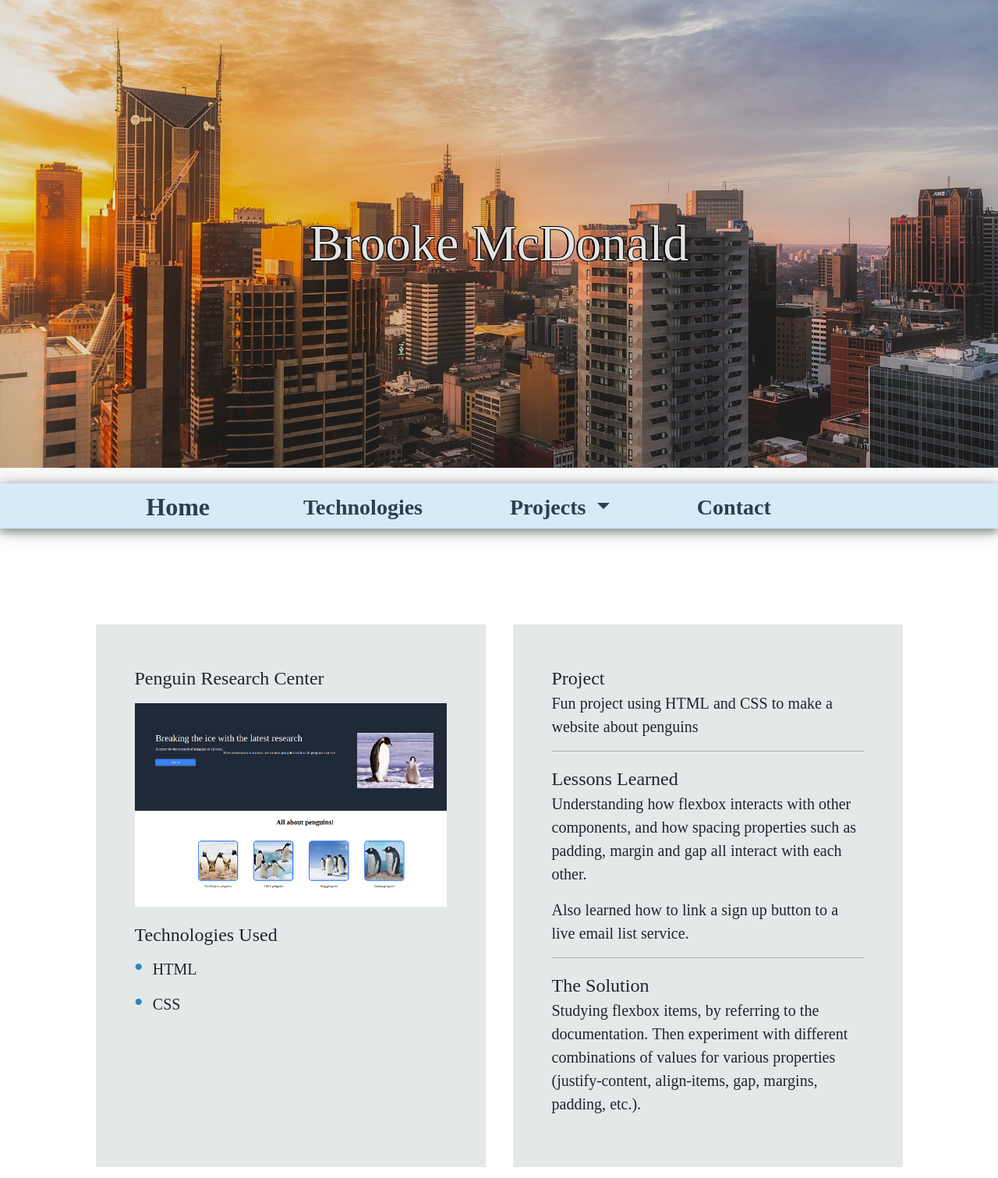
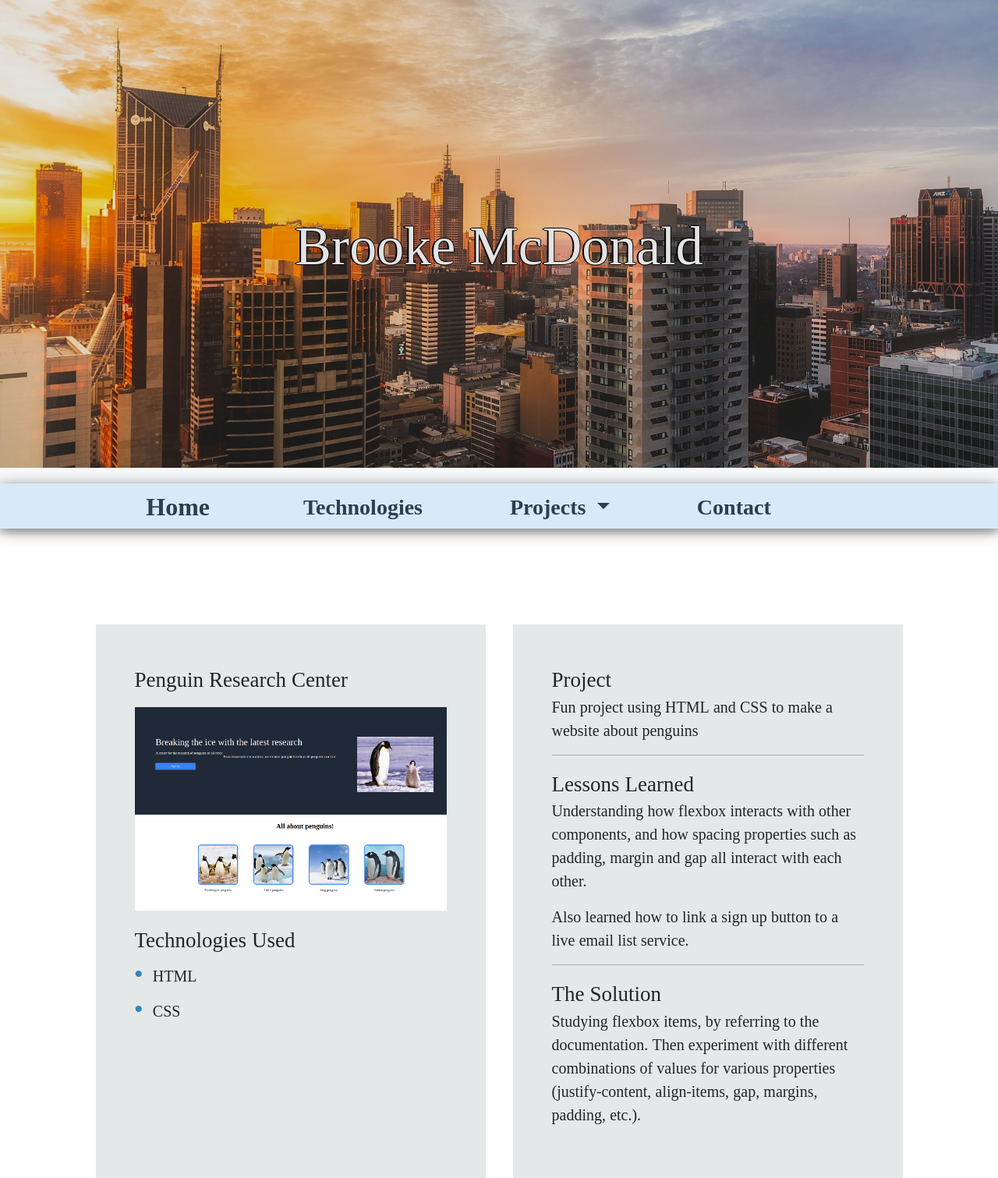
Before and after one commit to brookaroo10/MyPortfolio, a plain HTML site: page MyPortfolio/structure.html in a window 1280 px wide. Shown: the top 1511 px of the page at 78% size. Drawn offline with nearby package versions, Linux system fonts and the light colour scheme.

```diff
--- a/MyPortfolio/style.css
+++ b/MyPortfolio/style.css
@@ -33,7 +33,7 @@
 	color: white;
 	text-shadow: -2px 0 black, 0 1px black, 1px 0 black, 0 -1px black;
 	font-family: 'Noto Serif Georgian', serif;
-  font-size: 65px;
+  font-size: 70px;
 
 }
 
@@ -73,7 +73,7 @@
 	display: flex;
 	font-family: 'Noto Serif Georgian', serif;
 	margin: 95px;
-	font-size: 24px;
+	font-size: 27px;
 	display: flex;
 	gap: 15px;
 	margin-bottom: 0px;
```
